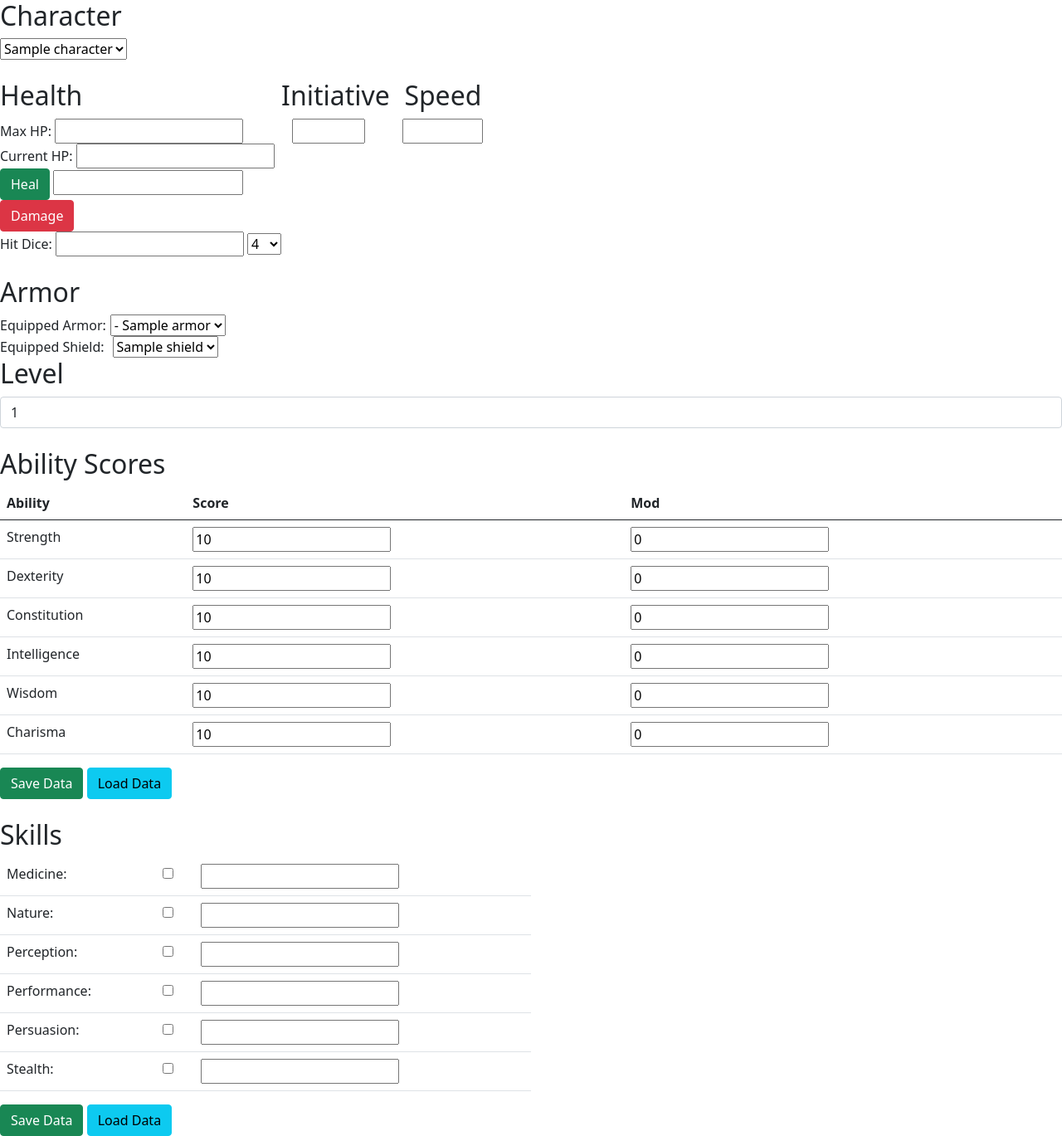
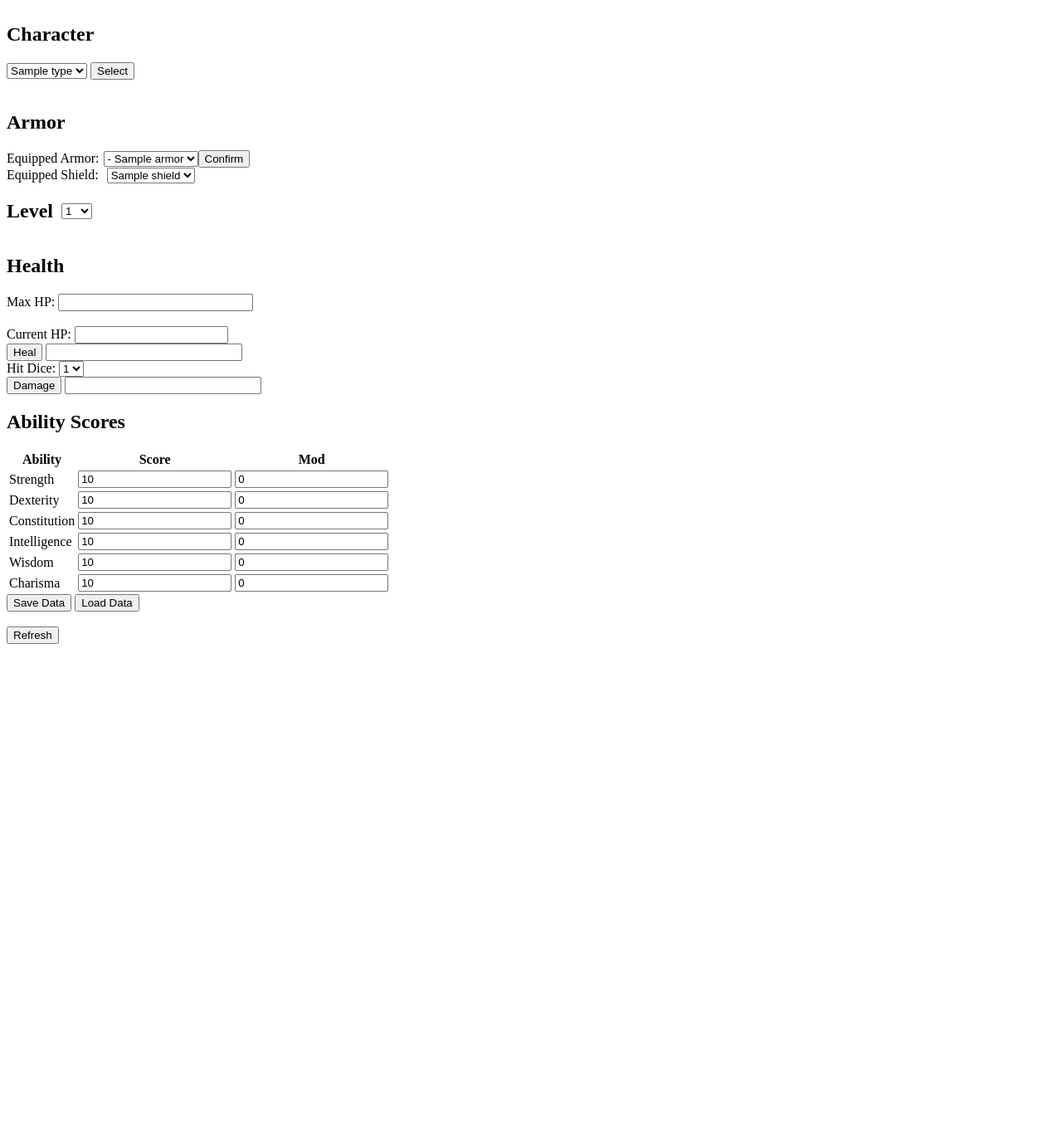
Before and after one commit to jyz523/Open-Source-Project, a PHP site: page /fix_final.php in a window 1280 px wide. Shown: the whole page at 83% size. After the commit the page ends 776 px from the top, so only its background shows below. Run offline with PHP 8.4, Linux system fonts and the light colour scheme; tables that the repository leaves empty or names only in its code hold one stand-in row (values such as "Sample post"); data that the repository does not hold is empty.

Commit message:
Update fix_final.php

```diff
--- a/fix_final.php
+++ b/fix_final.php
@@ -5,22 +5,21 @@
   <title>Character Sheet</title>
   <script src="impl.js"></script>
   <script src="impl.css"></script>
-  <link rel="stylesheet" href="https://cdnjs.cloudflare.com/ajax/libs/bootstrap/5.0.2/css/bootstrap.min.css">
 </head>
 <body>
   <div class="container"></div>
 
   <!-- Character section -->
+  <div style="display: flex; align-items: center; justify-content: space-between;">
+    <div style="display: inline-flex;">
       <div style="text-align: left;">
-    <div class="row">
-      <div class="col-4">
         <h2>Character</h2>
         <select name="CharacterName" id="characterSelect">
           <?php
-          $servername = "192.168.64.3";
-          $username = "test";
-          $password = "test12345";
-        $dbname = "character"; // Replace with your actual database name
+          $servername = "<input ur own>";
+          $username = "<input ur own>";
+          $password = "<input ur own>";
+        $dbname = "character_type"; // Replace with your actual database name
 
         // Create a connection
         $conn = new mysqli($servername, $username, $password, $dbname);
@@ -30,15 +29,15 @@
           die("Connection failed: " . $conn->connect_error);
         }
 
-        // Fetch data from the character table
-        $sql = "SELECT * FROM `character`";
+        // Fetch data from the character_type table
+        $sql = "SELECT * FROM character_type";
         $result = $conn->query($sql);
 
         // Check if any rows are returned
         if ($result->num_rows > 0) {
           // Output the data for each row as options in the select box
           while ($row = $result->fetch_assoc()) {
-            echo '<option value="' . $row["name"] . '">' . $row["name"] . '</option>';
+            echo '<option value="' . $row["type_id"] . '">' . $row["type_name"] . '</option>';
           }
         } else {
           echo '<option value="none">No characters found</option>';
@@ -48,62 +47,9 @@
         $conn->close();
         ?>
       </select>
+      <button class="btn btn-success" onclick="selectCharacter()">Select</button>
       <br><br>
-    </div>
-  </div>
-</div>
 
-
-<!-- Health section -->
-<div style="display: flex; align-items: center; justify-content: space-between;">
-  <div style="display: inline-flex;">
-    <div style="text-align: left;">
-      <h2>Health</h2>
-      <span>Max HP:   </span>
-      <input name="MaxHP" class="stat" type="number" id="maxHP" style="display: inline-block; width: 227px;" />
-      <br>
-      <span>Current HP:   </span>
-      <input name="HP" class="stat" type="number" id="currentHP" style="display: inline-block;" />
-      <br>
-
-      <span class="btn btn-success" onclick="HealHP()">Heal</span>
-      <input type="number" class="stat" id="modHP" max="1000" style = "width: 229px;"/>
-      <br>
-      <span class="btn btn-danger" onclick="TakeDamage()">Damage</span>
-      <br>
-      <span>Hit Dice:</span>
-      <input name="HitDice" class="stat" id="hitDice" type="number" style = "width: 227px;"/>
-      <select name="HitDie" id="hitDie">
-        <option>4</option>
-        <option>6</option>
-        <option>8</option>
-        <option>10</option>
-        <option>12</option>
-        <option>20</option>
-      </select>
-    </div>
-
-    <!-- Initiative section -->
-    <div style="text-align: center;">
-      <div style="display: flex; align-items: center;">
-        <div class="row">
-          <div class="col-6">
-           <h2>Initiative</h2>
-           <input type="number" id="Initiative" class="stat" min="-5" max="5">
-         </div>
-
-         <!-- Speed section -->
-         <div class="col-6">
-          <h2>Speed</h2>
-          <input type="number" id="Speed" class="stat" min="0" max="200">
-        </div>
-      </div>
-    </div>
-  </div>
-</div>
-</div>
-
-<br>
       <!-- Armor section -->
       <div style="display: flex; align-items: center; justify-content: space-between;">
         <div style="display: inline-flex;">
@@ -112,12 +58,12 @@
             <div style="display: flex-direction: column; align-items: flex-end;">
               <div style="display: flex; align-items: center;">
                 <label for="equippedArmor" style="margin-right: 5px;">Equipped Armor: </label>
-          <select name="Armor" id="equippedArmor" onchange="UpdateAC()">
+                <select name="Armor" id="equippedArmor">
                   <?php
-// Connect to the database and retrieve the updated Max HP value
-            $servername = "192.168.64.3";
-            $username = "test";
-            $password = "test12345";
+            // Connect to the database and retrieve the armor options
+                  $servername = "<input ur own>";
+                  $username = "<input ur own>";
+                  $password = "<input ur own>";
                   $dbname = "Armor";
 
             // Create a connection
@@ -140,62 +86,20 @@
                     echo '<option value="none">None</option>';
                   }
 
-// Assuming you have retrieved the selected armor from a form submission or any other method
-$selectedArmor = $_POST['armor']; // Replace 'armor' with the appropriate form field name
-
-// Retrieve the armor data from the database
-$query = "SELECT * FROM armor WHERE name = '$selectedArmor'";
-$result = $conn->query($query);
-
-if ($result->num_rows > 0) {
-    // Armor found in the database
-  $armorData = $result->fetch_assoc();
-  $armorType = $armorData['type'];
-
-    // Update the MaxHP based on armor type
-  $updateQuery = "";
-  switch ($armorType) {
-    case 'Light Armor':
-            // Perform the necessary MaxHP increment for Light Armor
-    break;
-    case 'Medium Armor':
-            // Perform the necessary MaxHP increment for Medium Armor
-    break;
-    case 'Heavy Armor':
-            // Perform the necessary MaxHP increment for Heavy Armor
-    break;
-    default:
-            // Handle any other cases or default behavior here
-    break;
-  }
-
-  if (!empty($updateQuery)) {
-        // Execute the update query
-    $conn->query($updateQuery);
-
-        // Retrieve the updated Max HP value from the database
-        $maxHPQuery = "SELECT MaxHP FROM character WHERE id = 1"; // Replace 'character' and 'id' with your appropriate table and condition
-        $maxHPResult = $conn->query($maxHPQuery);
-        $maxHPData = $maxHPResult->fetch_assoc();
-        $maxHP = $maxHPData['MaxHP'];
-      }
-    }
-
             // Close the database connection
                   $conn->close();
                   ?>
-
-
                 </select>
+                <button onclick="confirmArmor()">Confirm</button>
               </div>
               <div style="display: flex; align-items: center;">
                 <span style="margin-right: 10px;">Equipped Shield: </span>
                 <select name="Shield" id="equippedShield" onchange="UpdateAC()">
                   <?php
-              // Your PHP code to connect to the database and fetch shield data
-    $servername = "192.168.64.3";
-    $username = "test";
-    $password = "test12345";
+            // Connect to the database and retrieve the shield options
+                  $servername = "<input ur own>";
+                  $username = "<input ur own>";
+                  $password = "<input ur own>";
                   $dbname = "Armor";
 
             // Create a connection
@@ -207,11 +111,11 @@ if ($result->num_rows > 0) {
                   }
 
             // Fetch shield options from the database
-    $sql = "SELECT * FROM shield";
-    $result = $conn->query($sql);
+                  $sqlShield = "SELECT * FROM shield";
+                  $resultShield = $conn->query($sqlShield);
 
-    if ($result->num_rows > 0) {
-      while ($row = $result->fetch_assoc()) {
+                  if ($resultShield->num_rows > 0) {
+                    while ($row = $resultShield->fetch_assoc()) {
                       echo '<option value="' . $row["id"] . '">' . $row["name"] . '</option>';
                     }
                   } else {
@@ -228,44 +132,205 @@ if ($result->num_rows > 0) {
         </div>
       </div>
 
+
+
+      <!-- JavaScript code -->
       <script>
+        function confirmArmor() {
+          var equippedArmor = document.getElementById("equippedArmor").value;
+          var equippedArmorId = parseInt(equippedArmor);
+          var maxHPInput = document.getElementById("maxHP");
+          var currentMaxHP = parseInt(maxHPInput.value);
+
+  // Adjust the health values according to your requirements for different armor types
+          if (equippedArmorId >= 1 && equippedArmorId <= 3) {
+            var lightArmorHealth = 1;
+            var updatedMaxHP = currentMaxHP + lightArmorHealth;
+            maxHPInput.value = updatedMaxHP;
+          } else if (equippedArmorId >= 4 && equippedArmorId <= 8) {
+            var mediumArmorHealth = 5;
+            var updatedMaxHP = currentMaxHP + mediumArmorHealth;
+            maxHPInput.value = updatedMaxHP;
+          } else if (equippedArmorId >= 9 && equippedArmorId <= 12) {
+            var heavyArmorHealth = 10;
+            var updatedMaxHP = currentMaxHP + heavyArmorHealth;
+            maxHPInput.value = updatedMaxHP;
+          } else if (equippedArmorId === 13) {
+    // "None" armor selected, reset to original value
+    var originalMaxHP = currentMaxHP; // Set the original value of MaxHP
+    maxHPInput.value = originalMaxHP;
+  }
+  // Add more conditions for other armor types if needed
+}
+
+
 function UpdateAC() {
-        // Get the selected armor and shield options
-    var selectedArmor = document.getElementById("equippedArmor").value;
-    var selectedShield = document.getElementById("equippedShield").value;
+  var equippedArmor = document.getElementById("equippedArmor").value;
+  var equippedShield = document.getElementById("equippedShield").value;
 
-        // Your code to handle the selected armor and shield options
-        // Add your logic here to perform any necessary actions based on the selected options
-        // For example, you can update the AC (Armor Class) based on the selected armor and shield
+  // Your existing code for updating the Armor Class (AC) based on the equipped armor and shield
+  // ...
 
-    console.log("Selected Armor: " + selectedArmor);
-    console.log("Selected Shield: " + selectedShield);
+  // Assuming you have a function called "UpdateACValue" that updates the AC value on the website
+  UpdateACValue(updatedAC);
+}
 
-// Add your logic here to perform any necessary actions based on the selected options
-// For example, you can update the AC (Armor Class) based on the selected armor and shield
-// You can access the selected values using the variables selectedArmor and selectedShield
-// and update the necessary elements or perform other operations accordingly
-
-// Example logic:
-// if (selectedArmor === "plate" && selectedShield === "shield") {
-//     // Update AC to a specific value
-//     // Perform other actions
-// } else if (selectedArmor === "chainmail") {
-//     // Update AC to a different value
-//     // Perform other actions
-// } else {
-//     // Handle other cases
-// }
-
-  }
 </script>
 
-<!-- Level selection -->
+<!-- Level section -->
+<div style="display: flex; align-items: center;">
+  <h2 style="margin-right: 10px;">Level</h2>
+  <select name="Level" id="playerLevel" class="form-control" onchange="selectLevel()">
+    <?php
+    for ($i = 1; $i <= 20; $i++) {
+      echo '<option value="' . $i . '">' . $i . '</option>';
+    }
+    ?>
+  </select>
+</div>
 
-<h2>Level</h2>
-<input name="Level" type="number" id="playerLevel" class="form-control" min="1" max="20" value="1" onchange="SetProficiencyBonus()">
+
+<!-- Health section -->
+<h2>Health</h2>
+<span>Max HP:   </span>
+<input name="MaxHP" class="stat" type="number" id="maxHP" style="display: inline-block; width: 227px;" />
+<br>
+<br>
+<span>Current HP:   </span>
+<input name="currentHP" class="stat" type="number" id="currentHP" style="display: inline-block;" />
+<br>
+<button class="btn btn-success" onclick="HealHP()">Heal</button>
+<input type="number" class="stat" id="healAmount" max="1000" style="width: 229px;" />
+<br>
+
+<!-- Damage section -->
+<span>Hit Dice:</span>
+<select name="Multiplier" id="Multiplier">
+  <option value="1">1</option>
+  <option value="2">2</option>
+  <option value="3">3</option>
+</select>
+<br>
+<button class="btn btn-danger" onclick="TakeDamage()">Damage</button>
+<input type="number" class="stat" id="damageAmount" max="1000" style="width: 229px;" />
 </div>
-<br>
+</div>
+</div>
+
+
+<script>
+  function selectCharacter() {
+    var selectElement = document.getElementById("characterSelect");
+    var selectedOption = selectElement.options[selectElement.selectedIndex];
+    var typeID = selectedOption.value;
+
+    // Make an AJAX request to fetch the health_points for the selected character
+    var xhr = new XMLHttpRequest();
+    xhr.open("GET", "get_health_points.php?type_id=" + typeID, true);
+    xhr.onreadystatechange = function () {
+      if (xhr.readyState === XMLHttpRequest.DONE) {
+        if (xhr.status === 200) {
+          var maxHPInput = document.getElementById("maxHP");
+          var currentHPInput = document.getElementById("currentHP");
+          var healthPoints = parseInt(xhr.responseText); // Parse the response as an integer
+          maxHPInput.value = healthPoints;
+          currentHPInput.value = healthPoints; // Set Current HP same as Max HP
+        } else {
+          console.log("Error: " + xhr.status);
+        }
+      }
+    };
+    xhr.send();
+  }
+
+  function HealHP() {
+    var healAmountInput = document.getElementById("healAmount");
+    var maxHPInput = document.getElementById("maxHP");
+    var currentHPInput = document.getElementById("currentHP");
+    var maxHP = parseInt(maxHPInput.value);
+    var currentHP = parseInt(currentHPInput.value);
+    var healAmount = parseInt(healAmountInput.value);
+
+    if (isNaN(healAmount) || healAmount < 0) {
+      alert("Invalid heal amount");
+      return;
+    }
+
+    var newCurrentHP = currentHP + healAmount;
+    if (newCurrentHP > maxHP) {
+      newCurrentHP = maxHP;
+    }
+
+    currentHPInput.value = newCurrentHP;
+  }
+
+  function TakeDamage() {
+    var damageAmountInput = document.getElementById("damageAmount");
+    var currentHPInput = document.getElementById("currentHP");
+    var currentHP = parseInt(currentHPInput.value);
+    var damageAmount = parseInt(damageAmountInput.value);
+
+    if (isNaN(damageAmount) || damageAmount < 0) {
+      alert("Invalid damage amount");
+      return;
+    }
+
+    var multiplierSelect = document.getElementById("Multiplier");
+    var selectedMultiplier = parseInt(multiplierSelect.value);
+    var damage = damageAmount * selectedMultiplier;
+
+    if (damage > currentHP) {
+      alert("Damage amount cannot exceed current HP");
+      return;
+    }
+
+    var newCurrentHP = currentHP - damage;
+    currentHPInput.value = newCurrentHP;
+  }
+
+
+  function selectLevel() {
+    var selectElement = document.getElementById("playerLevel");
+    var selectedOption = selectElement.options[selectElement.selectedIndex];
+    var level = parseInt(selectedOption.value);
+
+    if (isNaN(level) || level < 1 || level > 20) {
+      alert("Invalid level");
+      return;
+    }
+
+    var maxHPInput = document.getElementById("maxHP");
+    var currentHPInput = document.getElementById("currentHP");
+    var oldMaxHP = parseInt(maxHPInput.value);
+    var newMaxHP = oldMaxHP + (level - 1) * 5;
+    maxHPInput.value = newMaxHP;
+  currentHPInput.value = newMaxHP; // Set Current HP same as Max HP
+}
+
+function refreshPage() {
+  // Clear input values
+  document.getElementById("maxHP").value = "0";
+  document.getElementById("currentHP").value = "0";
+  document.getElementById("healAmount").value = "";
+  document.getElementById("damageAmount").value = "";
+
+  // Reset selected options in the dropdowns
+  document.getElementById("characterSelect").selectedIndex = 0;
+  document.getElementById("equippedArmor").selectedIndex = 0;
+  document.getElementById("equippedShield").selectedIndex = 0;
+  document.getElementById("Multiplier").selectedIndex = 0;
+  document.getElementById("playerLevel").selectedIndex = 0;
+
+  // Reset ability scores and modifiers
+  var abilityScores = ["str", "dex", "con", "int", "wis", "cha"];
+  abilityScores.forEach(function (ability) {
+    document.getElementById(ability + "Score").value = "10";
+    document.getElementById(ability + "Mod").value = "0";
+  });
+}
+
+
+</script>
 
 <!-- Ability Scores -->
 <h2>Ability Scores</h2>
@@ -311,9 +376,31 @@ if ($result->num_rows > 0) {
   </tbody>
 </table>
 
+<script>
+  function UpdateModifiers() {
+    const abilities = ["str", "dex", "con", "int", "wis", "cha"];
+
+    abilities.forEach((ability) => {
+      const scoreInput = document.getElementById(`${ability}Score`);
+      const modInput = document.getElementById(`${ability}Mod`);
+      const score = parseInt(scoreInput.value);
+
+      // Calculate the modifier based on the score
+      const modifier = Math.floor((score - 10) / 2);
+
+      // Update the modifier input field
+      modInput.value = modifier;
+    });
+  }
+</script>
+
+
 <div class="text-left">
-  <div class="btn btn-success" onclick="SaveData()">Save Data</div>
-  <div class="btn btn-info" onclick="LoadCharacter()">Load Data</div>
+  <button class="btn btn-success" onclick="SaveData()">Save Data</button>
+  <button class="btn btn-info" onclick="LoadCharacter()">Load Data</button>
+  <br><br>
+<button class="btn btn-primary" onclick="refreshPage()">Refresh</button>
+
 </div>
 <br>
 
@@ -332,46 +419,3 @@ if ($result->num_rows > 0) {
     }
   </style>
 </head>
-
-<!-- Skills selection -->
-<div class="containe">
-  <div class="left-table">
-   <h2>Skills</h2>
-   <table class="table">
-    <tr>
-      <td>Medicine:</td>
-      <td><input name="Medicine" type="checkbox" id="medProf" onchange="SetSkills()"></td>
-      <td><input type="number" id="medScore"></td>
-    </tr>
-    <tr>
-      <td>Nature:</td>
-      <td><input name="Nature" type="checkbox" id="natProf" onchange="SetSkills()"></td>
-      <td><input type="number" id="natScore"></td>
-    </tr>
-    <tr>
-      <td>Perception:</td>
-      <td><input name="Perception" type="checkbox" id="percProf" onchange="SetSkills()"></td>
-      <td><input type="number" id="percScore"></td>
-    </tr>
-    <tr>
-      <td>Performance:</td>
-      <td><input name="Performance" type="checkbox" id="perfProf" onchange="SetSkills()"></td>
-      <td><input type="number" id="perfScore"></td>
-    </tr>
-    <tr>
-      <td>Persuasion:</td>
-      <td><input name="Persuasion" type="checkbox" id="persProf" onchange="SetSkills()"></td>
-      <td><input type="number" id="persScore"></td>
-    </tr>
-    <tr>
-      <td>Stealth:</td>
-      <td><input name="Stealth" type="checkbox" id="steProf" onchange="SetSkills()"></td>
-      <td><input type="number" id="steScore"></td>
-    </tr>
-  </table>
-  <div class="btn btn-success" onclick="SaveData()">Save Data</div>
-  <div class="btn btn-info" onclick="LoadCharacter()">Load Data</div>
-</div>
-</div>
-</body>
-</html>
```
Lines whose indentation alone changed are shown as unchanged.
